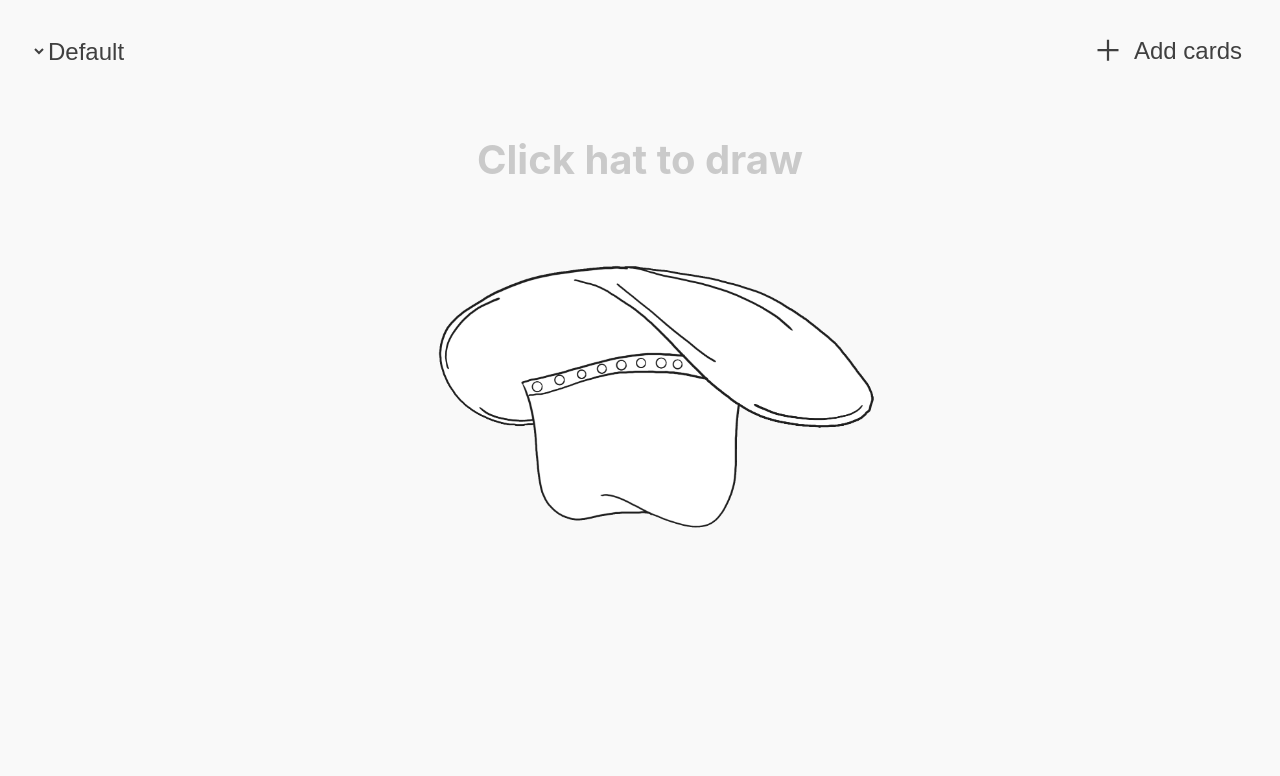
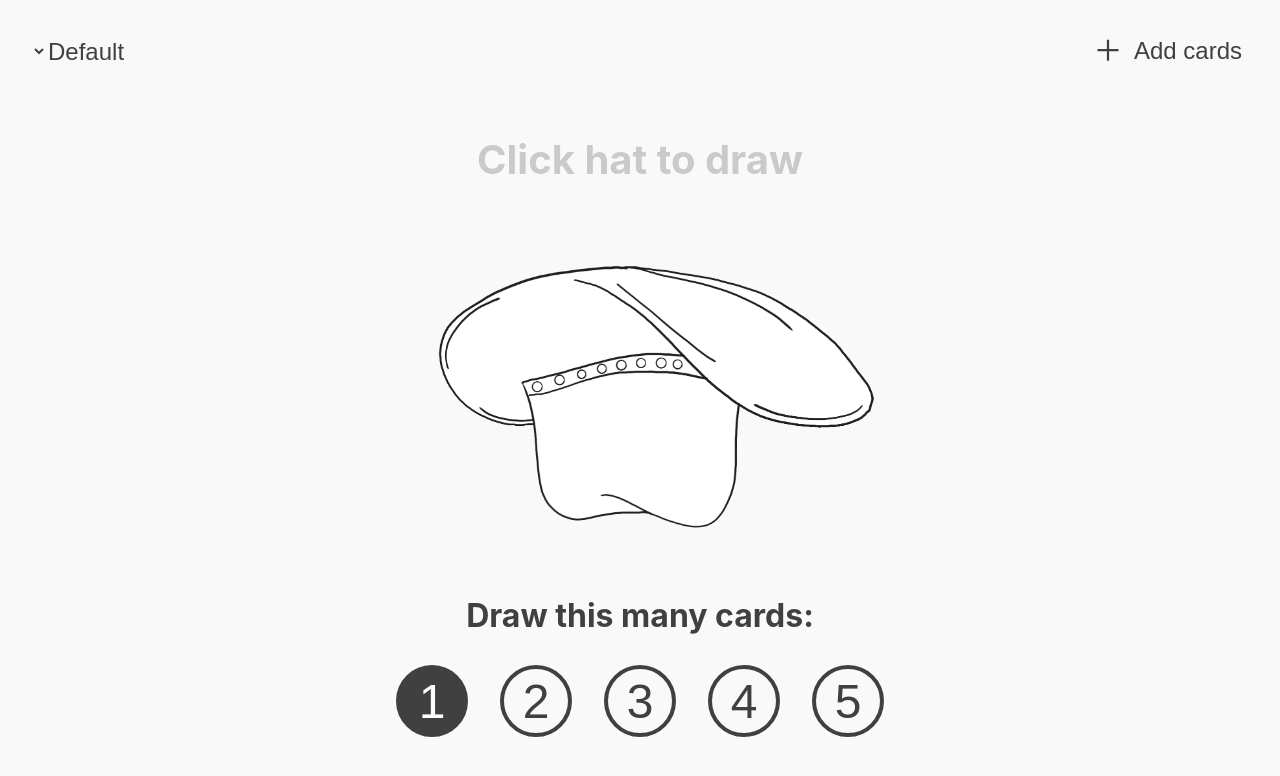
Before and after one commit to ZachDaChampion/hat-picker, a Svelte app: page / in a window 1280 px wide. Shown: the top 776 px of the page. Built offline with nearby package versions, Linux system fonts and the light colour scheme.

Commit message:
Add card count selector

```diff
--- a/src/App.svelte
+++ b/src/App.svelte
@@ -2,12 +2,14 @@
   import Hat from "./lib/Hat.svelte";
   import Info from "./lib/Info.svelte";
   import TopBar from "./lib/TopBar.svelte";
+  import DrawCountSelecter from "./lib/DrawCountSelecter.svelte";
 </script>
 
 <main>
   <TopBar />
   <Info />
   <Hat />
+  <DrawCountSelecter />
 </main>
 
 <style>
--- /dev/null
+++ b/src/lib/DrawCountSelecter.svelte
@@ -0,0 +1,65 @@
+<script lang="ts">
+  import { persistant_store, current_list, current_list_idx } from "../store";
+
+  function set_draw_count(count: number) {
+    persistant_store.update((store) => {
+      store.lists[$current_list_idx].count_per_draw = count;
+      return store;
+    });
+  }
+</script>
+
+<div id="container">
+  <h1>Draw this many cards:</h1>
+  <div id="btn_row">
+    {#each [1, 2, 3, 4, 5] as i}
+      <button
+        class="single_num_btn {$current_list.count_per_draw === i
+          ? 'selected'
+          : ''}"
+        on:click={() => set_draw_count(i)}>{i}</button
+      >
+    {/each}
+  </div>
+</div>
+
+<style>
+  #container {
+    z-index: 20;
+    position: absolute;
+    top: 67%;
+    left: 0;
+    width: 100%;
+    height: 33%;
+    display: flex;
+    flex-direction: column;
+    justify-content: center;
+    align-items: center;
+  }
+
+  #btn_row {
+    display: flex;
+    flex-direction: row;
+    justify-content: center;
+    align-items: center;
+  }
+
+  .single_num_btn {
+    font-size: 3em;
+    width: 1.5em;
+    height: 1.5em;
+    margin: 16px;
+    border-radius: 999px;
+    border: 0.1em solid #404040;
+    transition: 250ms;
+  }
+
+  .single_num_btn:hover:not(.selected) {
+    background-color: #e0e0e0;
+  }
+
+  .selected {
+    background-color: #404040;
+    color: white;
+  }
+</style>
--- a/src/lib/TopBar.svelte
+++ b/src/lib/TopBar.svelte
@@ -14,7 +14,9 @@
     bind:this={dropdown}
     title="Hats"
     on:change={() => {
-      $current_list_idx = selected;
+      if (selected == -1) {
+        // TODO: Add new hat
+      } else $current_list_idx = selected;
       dropdown.blur();
     }}
   >
```
